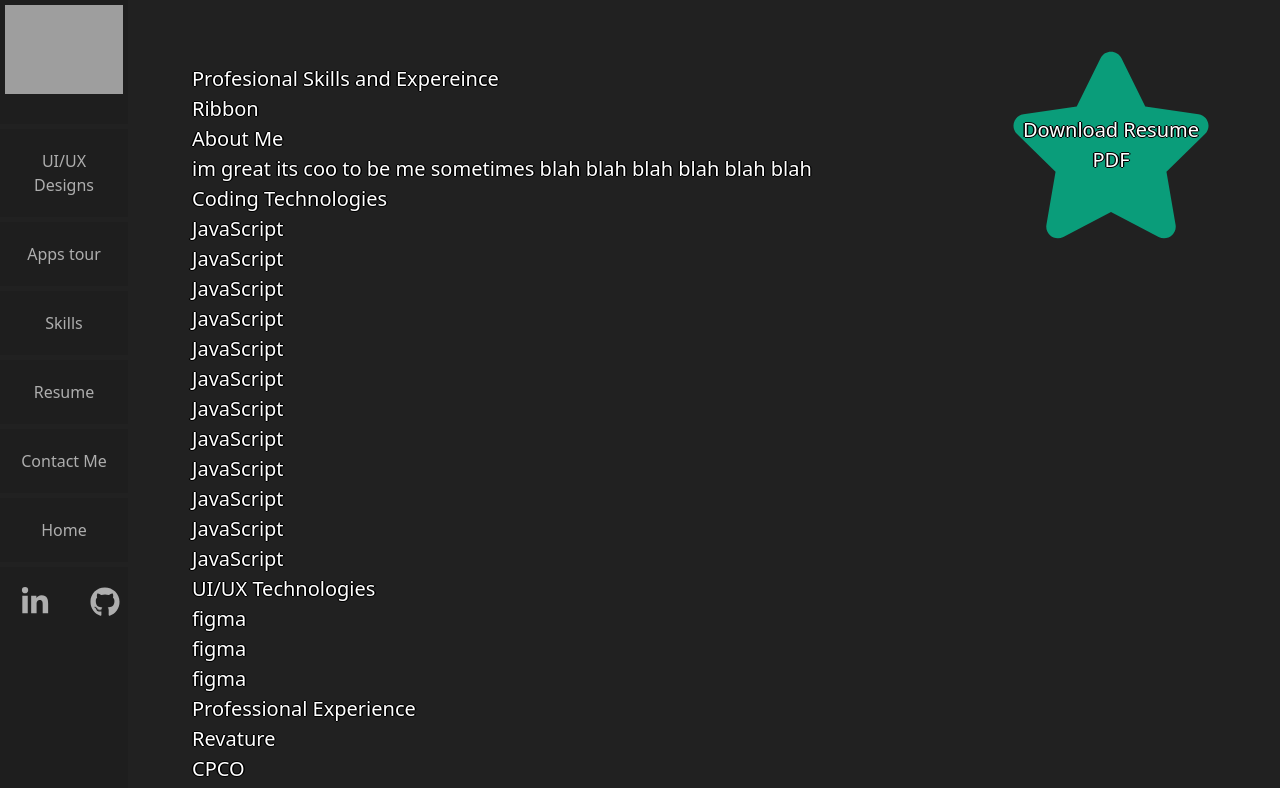
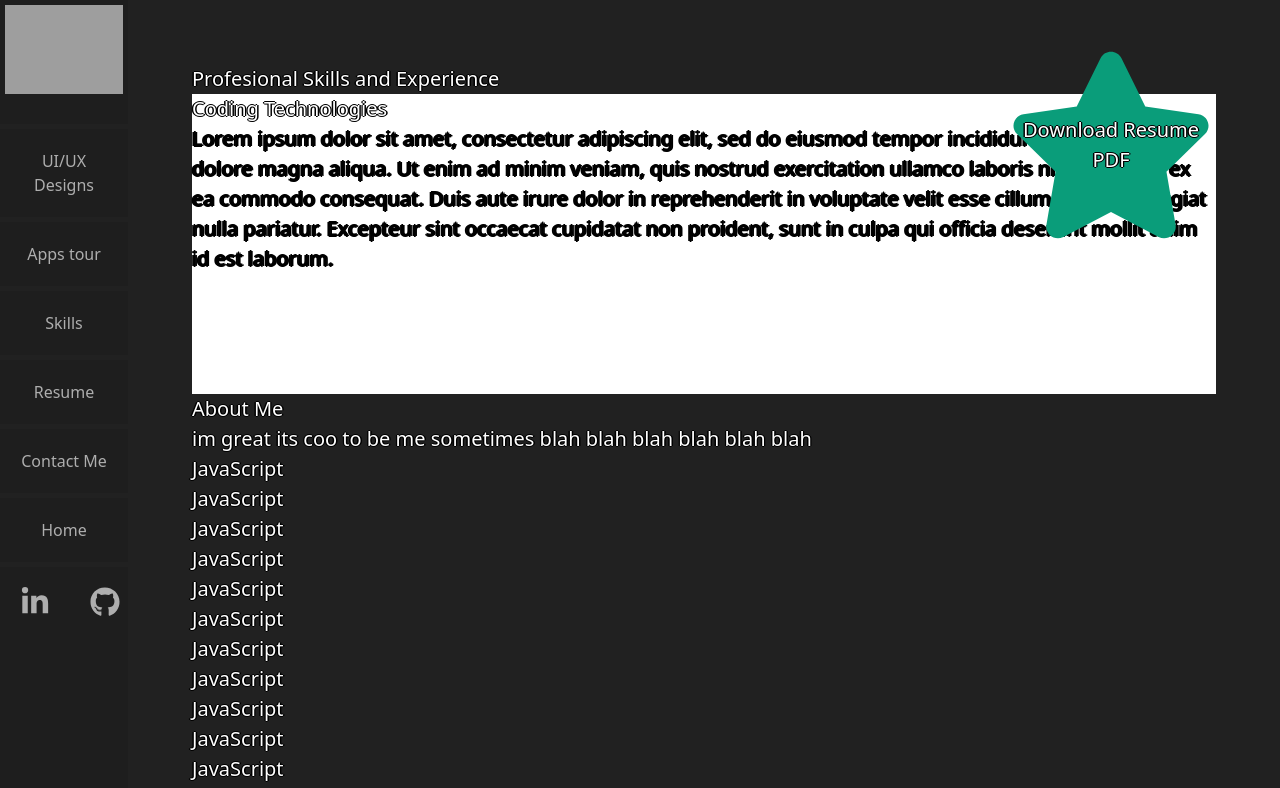
Before and after one commit to Alex-Abrams/abrams-web-portfolio, a Next.js app: page /portfolio/resume in a window 1280 px wide. Shown: the top 788 px of the page. Built offline with nearby package versions, Linux system fonts and the light colour scheme; grey boxes are pictures that could not be loaded.

Commit message:
Minor resume change.

```diff
--- a/pages/index.js
+++ b/pages/index.js
@@ -13,7 +13,7 @@
       </div>
 
       <div className={styles.homeSmallText}>
-        Frontend Developer: React, React Native, JavaScript, HTML, Ruby, Java,
+        Frontend Developer: React, React Native, JavaScript, HTML, Ruby on Rails, Java,
         Figma
       </div>
     </div>
--- a/pages/portfolio/resume.js
+++ b/pages/portfolio/resume.js
@@ -8,23 +8,21 @@
     <>
       <div className={styles.container}>
         <div className={styles.starContainer}>
-          <a href="/images/Alexander_Abrams_Resume-site.pdf" download="cv">
+          <a href="/images/Alexander_Abrams_Dev_Resume.pdf" download="cv">
             <div>Download Resume PDF</div>
             <FaStar className={styles.star} size={210}></FaStar>
           </a>
         </div>
 
-        <h1>Profesional Skills and Expereince</h1>
+        <h1>Profesional Skills and Experience</h1>
 
-        <div className={styles.ribbonContainer}>
-          <div className={styles.ribbon}>
-            <p>Ribbon</p>
-          </div>
+        <div className={styles.headingBox}>
+        <h2>Coding Technologies</h2>
+        <p>Lorem ipsum dolor sit amet, consectetur adipiscing elit, sed do eiusmod tempor incididunt ut labore et dolore magna aliqua. Ut enim ad minim veniam, quis nostrud exercitation ullamco laboris nisi ut aliquip ex ea commodo consequat. Duis aute irure dolor in reprehenderit in voluptate velit esse cillum dolore eu fugiat nulla pariatur. Excepteur sint occaecat cupidatat non proident, sunt in culpa qui officia deserunt mollit anim id est laborum.</p>
         </div>
 
         <h2>About Me</h2>
         <p>im great its coo to be me sometimes blah blah blah blah blah blah</p>
-        <h2>Coding Technologies</h2>
         <ul>
           <li>JavaScript</li>
           <li>JavaScript</li>
--- a/pages/portfolio/resume.module.css
+++ b/pages/portfolio/resume.module.css
@@ -17,3 +17,12 @@
 .star {
   color: rgb(10, 157, 122);
 }
+
+.headingBox {
+  background-color: white;
+  height: 300px;
+}
+
+.headingBox p {
+  color: black;
+}
```
Also changed, not shown: 1 other file (tests, documents, lock files or other folders).
